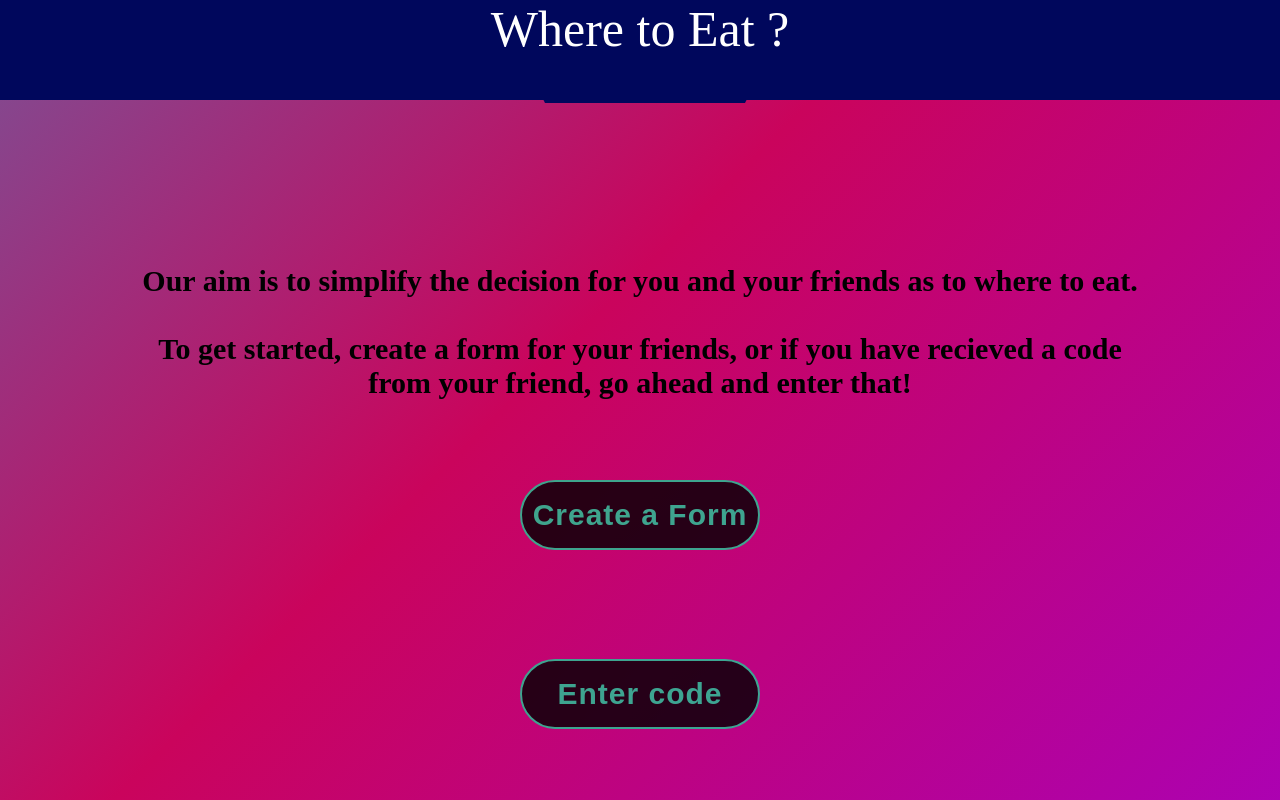
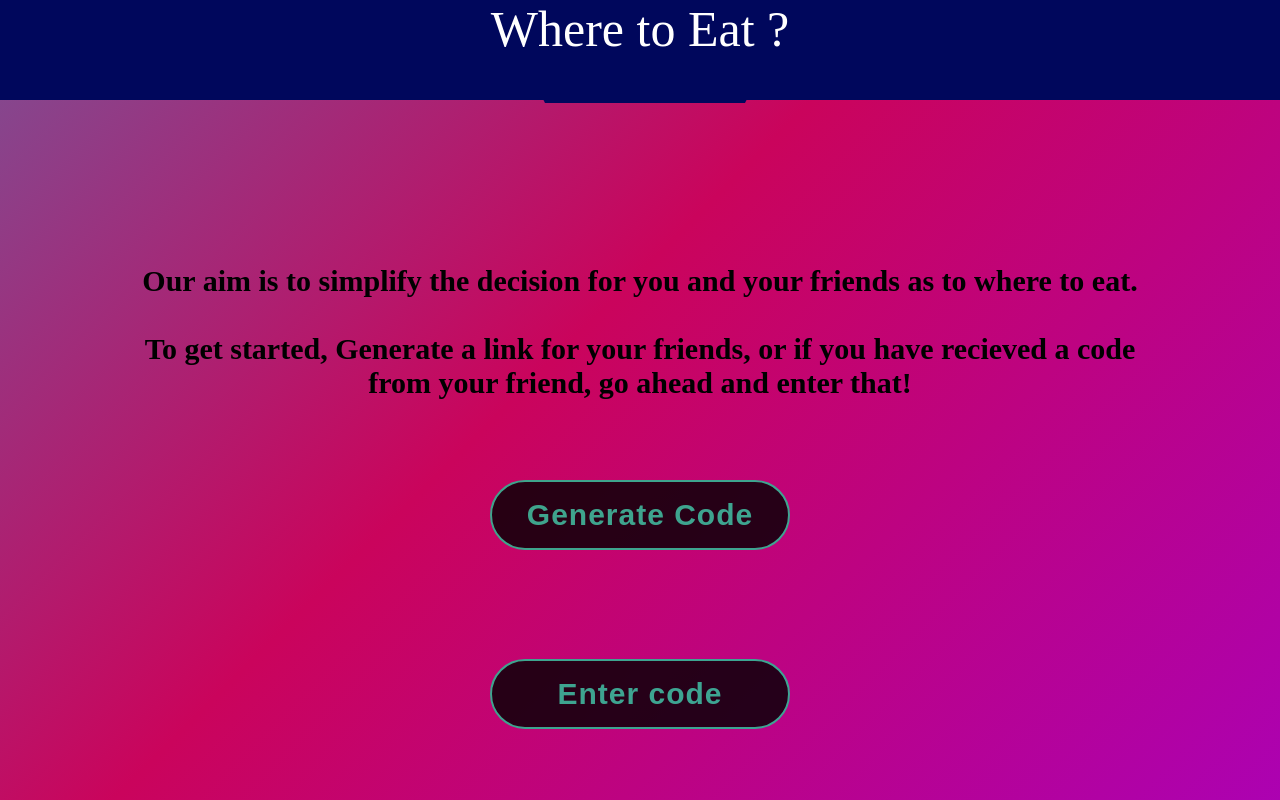
Before and after one commit to ktech99/whereToEat, a React (Create React App) app in the folder src/main/resources/: page / in a window 1280 px wide. Built offline with nearby package versions, Linux system fonts and the light colour scheme; a web font is replaced by a local one.

Commit message:
fix buttons

```diff
--- a/src/main/resources/src/App.css
+++ b/src/main/resources/src/App.css
@@ -63,7 +63,7 @@
   outline: none;
   height: 70px;
   text-align: center;
-  width: 240px;
+  width: 300px;
   border-radius: 40px;
   background: black;
   border: 2px solid #1ECD97;
@@ -120,7 +120,7 @@
   outline: none;
   height: 70px;
   text-align: center;
-  width: 240px;
+  width: 300px;
   border-radius: 40px;
   background: black;
   border: 2px solid #1ECD97;
@@ -180,7 +180,7 @@
   transition: width 0.5s ease-out;
 }
 .change2 {
-  width : 240px;
+  width : 300px;
   transition: width 0.5s ease-out;
 }
 /*end test for button change*/
--- a/src/main/resources/src/App.js
+++ b/src/main/resources/src/App.js
@@ -17,14 +17,14 @@ class App extends Component {
                         friends as to where to eat.
                         <br/>
                         <br/>
-                        To get started, create a form for your friends, or
+                        To get started, Generate a link for your friends, or
                         if you have recieved a code
                         <br/>
                         from your friend, go ahead and enter that!
                     </p>
                     <form>
                         <input id="createButton" className={"button-submit"}
-                               type="submit" value="Create a Form"/>
+                               type="submit" value="Generate Code"/>
                         <br/>
                         <img src={require("./img/cancel.png")} height={50}
                              className={"cancelButton"} id="cancelButton" onClick={returnCode}/>
@@ -75,7 +75,7 @@ class App extends Component {
             //add button class to createButton
             createButton.classList.add("button-return");
             //Add text to createButton
-            createButton.value = "Create a Form";
+            createButton.value = "Generate Code";
             //Add id to createButton
             createButton.id = "createButton";
             createButton.type = "submit";
```
